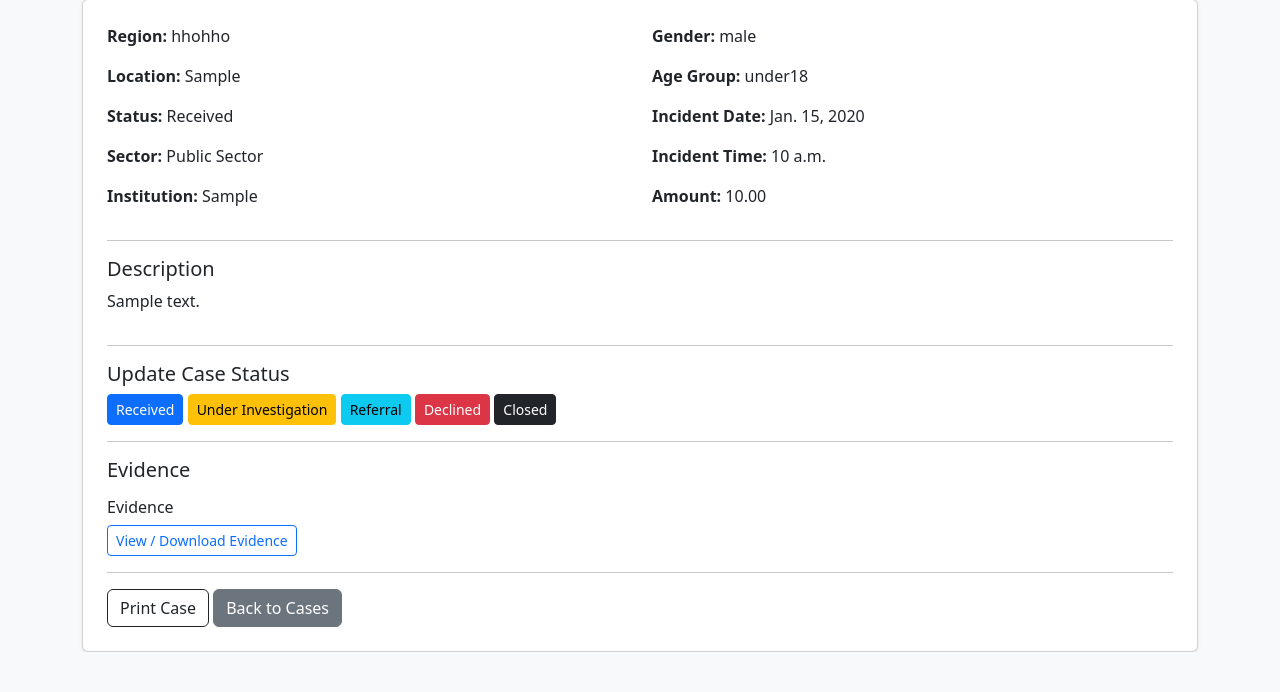
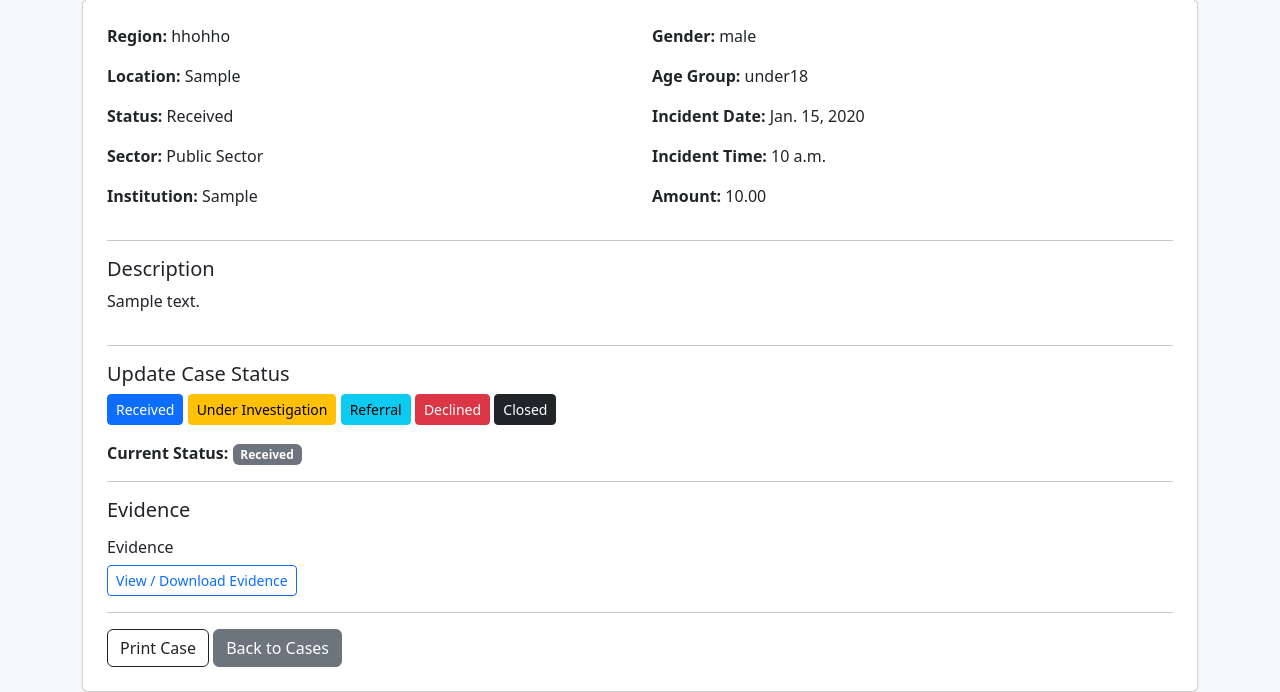
Before and after one commit to mpendulosimelane68-byte/acc_admin, a Django app: page /cases/1/ in a window 1280 px wide. Shown: the part 173-865 px from the top of the page. Before the commit the page ends 825 px from the top, so only its background shows below. Run offline with Django 5.2, Linux system fonts and the light colour scheme; tables that the repository leaves empty hold one stand-in row (values such as "Sample post"); parts of the project's set-up code (start-up, migrations or seed data) failed here and were passed over.

Commit message:
Add case status update confirmation

```diff
--- a/dashboard/templates/dashboard/case_detail.html
+++ b/dashboard/templates/dashboard/case_detail.html
@@ -279,6 +279,17 @@
     Closed
 </a>
 
+
+<div class="mt-3">
+
+    <strong>Current Status:</strong>
+
+    <span class="badge bg-secondary">
+        {{ case.get_status_display }}
+    </span>
+
+</div>
+
             <hr>
 
             <h5>Evidence</h5>
```
